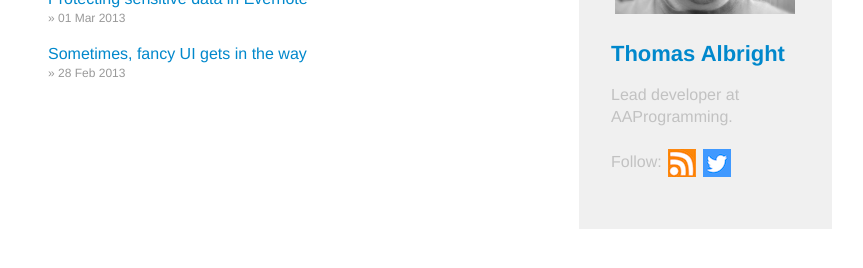
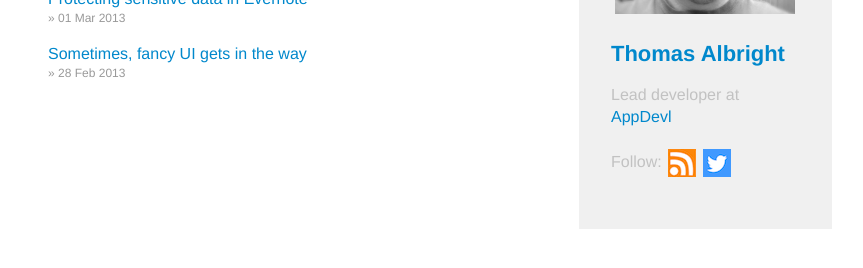
Before and after one commit to thomasalbright/thomasalbright.github.io, a Jekyll site: the page built from index.html, in a window 1280 px wide. Shown: the part 198-466 px from the top of the page, without its empty margins (208-1071 px from the left). Built offline with Jekyll 4.4.1, drawn with Linux system fonts in a browser that asks for light colours; Markdown is read by kramdown in place of the engine named in the settings.

Commit message:
Change AAProgramming to AppDevl

```diff
--- a/_layouts/default.html
+++ b/_layouts/default.html
@@ -70,7 +70,7 @@
             </p>
             <h2 style="font-size: 22px;"><a href="/">Thomas Albright</a></h2>
             <p>
-            Lead developer at AAProgramming.
+            Lead developer at <a href="http://appdevl.net">AppDevl</a>
             </p>
             <p>
             Follow: <a href="{{site.url}}/atom.xml"><img
```
